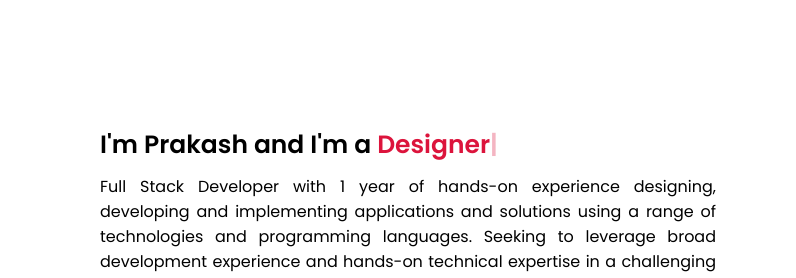
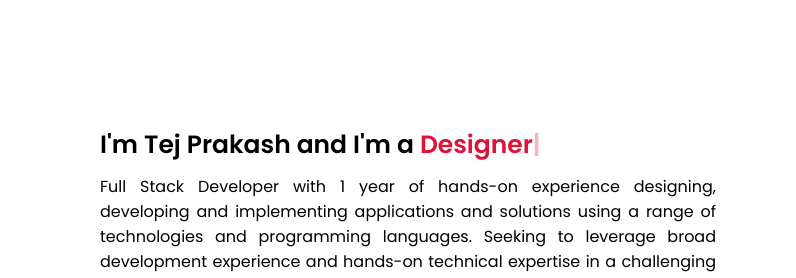
Before and after one commit to Tej988/my-portfolio, a plain HTML site: page index.html in a window 1280 px wide. Shown: the part 980-1258 px from the top of the page, 484-1280 px from the left. Drawn offline with nearby package versions, Linux system fonts and the light colour scheme.

Commit message:
update name

```diff
--- a/index.html
+++ b/index.html
@@ -57,7 +57,7 @@
                     <img src="https://flicker-web.github.io/flicker/images/port/Tej%20pic.jpeg" alt="">
                 </div>
                 <div class="column right">
-                    <div class="text">I'm Prakash and I'm a <span class="typing-2"></span></div>
+                    <div class="text">I'm Tej Prakash and I'm a <span class="typing-2"></span></div>
                     <p>Full Stack Developer with 1 year of hands-on experience designing, developing and implementing applications and solutions using a range of technologies and programming languages. Seeking to leverage broad development experience and hands-on technical expertise in a challenging role as a Full-stack Developer.</p>
                     <a href="#">Download CV</a>
                 </div>
```
